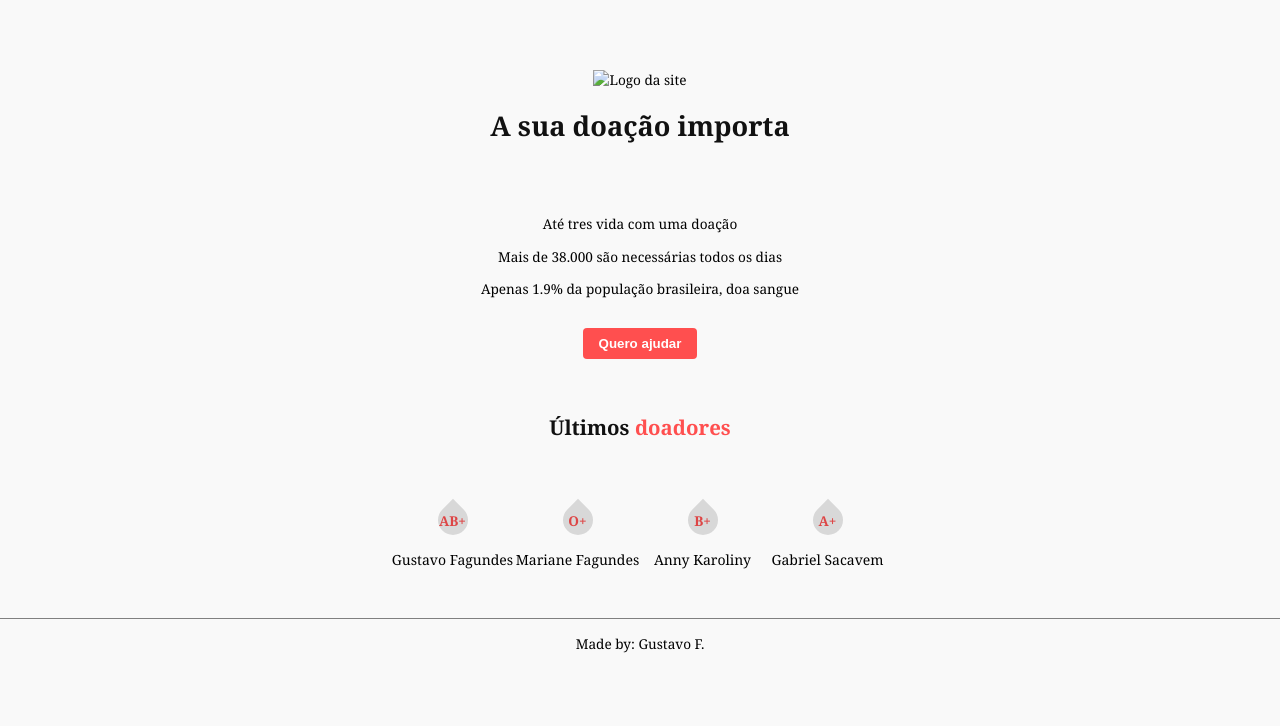
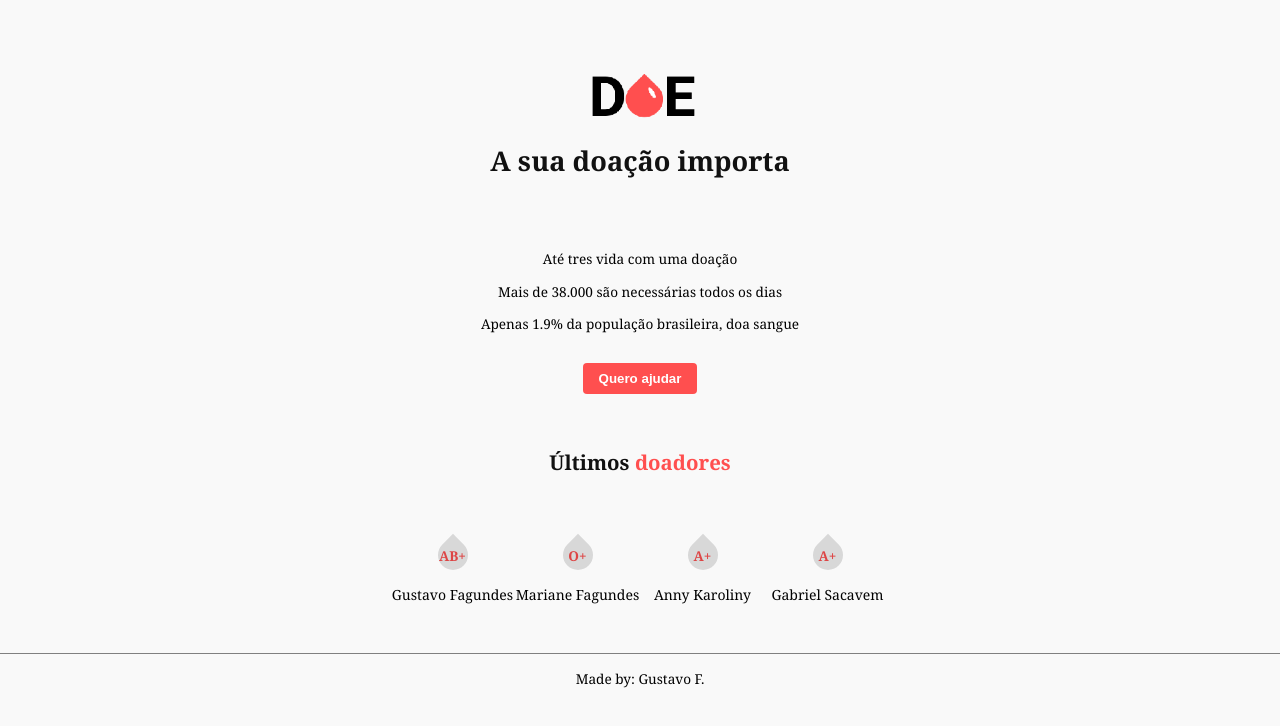
Before and after one commit to Trezentos/siteDoe, a plain HTML site: page index.html in a window 1280 px wide. Drawn offline with Linux system fonts and the light colour scheme; the site is published under a folder, as on GitHub Pages, so addresses that start at the root find nothing.

Commit message:
Atualizacao

```diff
--- a/index.html
+++ b/index.html
@@ -14,7 +14,7 @@
 
         <img
          class="logo"
-         src="/images/logo.png"
+         src="images/logo.png"
          alt="Logo da site" >
         <h1>A sua doação importa</h1>
         <p>Até tres vida com uma doação</p>
@@ -63,7 +63,7 @@
 
             </div>
             <div class="donor">
-                <div class="blood">B+</div>
+                <div class="blood">A+</div>
                 <p>Anny Karoliny</p>
 
 
```
